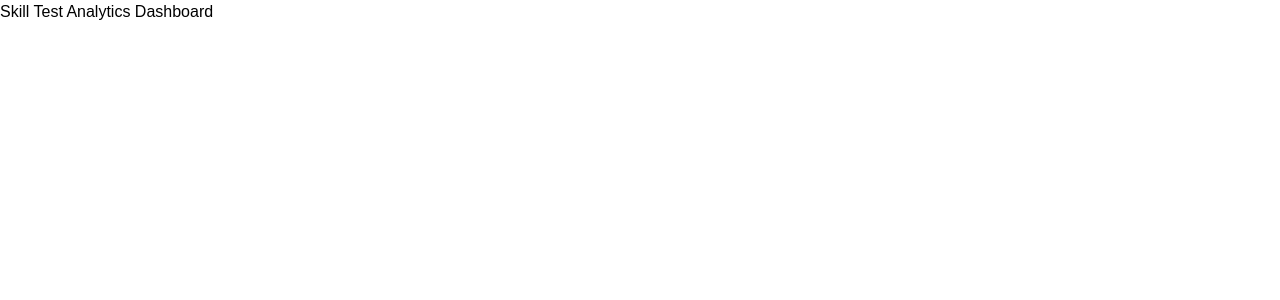
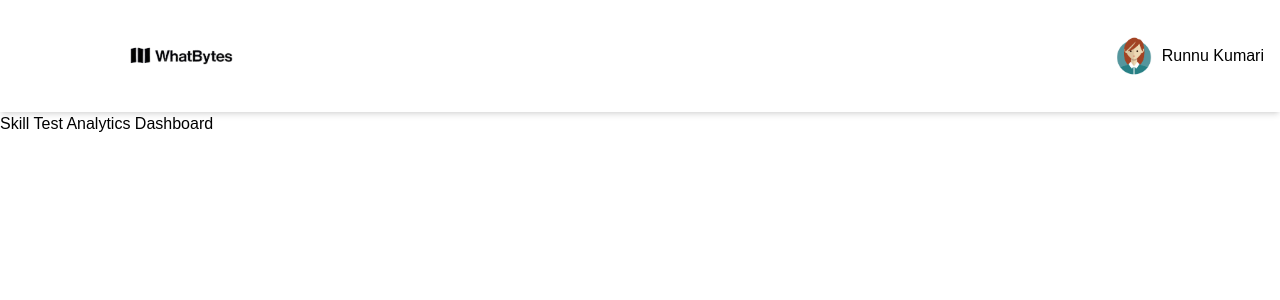
Before and after one commit to Runnu-Kumari28/Next.js-skill-test-analytics-dashboard, a Next.js app in the folder skill-analytics-dashboard/: page / in a window 1280 px wide. Shown: the top 300 px of the page. Built offline with nearby package versions, Linux system fonts and the light colour scheme.

Commit message:
Add Header component with company logo and candidate profile picture

```diff
--- a/skill-analytics-dashboard/src/app/layout.js
+++ b/skill-analytics-dashboard/src/app/layout.js
@@ -1,27 +1,16 @@
-import { Geist, Geist_Mono } from "next/font/google";
-import "./globals.css";
-
-const geistSans = Geist({
-  variable: "--font-geist-sans",
-  subsets: ["latin"],
-});
-
-const geistMono = Geist_Mono({
-  variable: "--font-geist-mono",
-  subsets: ["latin"],
-});
+import Header from '../components/Header';
+import './globals.css';
 
 export const metadata = {
-  title: "Create Next App",
-  description: "Generated by create next app",
+  title: 'Skill Test Analytics Dashboard',
+  description: 'A dashboard to analyze skill test performance',
 };
 
 export default function RootLayout({ children }) {
   return (
     <html lang="en">
-      <body
-        className={`${geistSans.variable} ${geistMono.variable} antialiased`}
-      >
+      <body>
+        <Header />
         {children}
       </body>
     </html>
--- /dev/null
+++ b/skill-analytics-dashboard/src/components/Header.js
@@ -0,0 +1,29 @@
+import Image from 'next/image';
+
+const Header = () => {
+  return (
+    <header className="bg-white shadow-md p-4 flex justify-between items-center">
+      <div className="flex items-center">
+        <Image
+            src="/whatbytes_logo.png"
+            alt="Company Logo"
+            width={320}
+            height={80}
+            className="object-contain"
+         />
+      </div>
+      <div className="flex items-center gap-2">
+        <Image
+          src="/user_profile_pic.png"
+          alt="Candidate Profile"
+          width={40}
+          height={40}
+          className="rounded-full object-cover"
+        />
+        <span className="font-medium">Runnu Kumari</span>
+      </div>
+    </header>
+  );
+};
+
+export default Header;
```
Also changed, not shown: skill-analytics-dashboard/public/user_profile_pic.png (added), skill-analytics-dashboard/public/whatbytes_logo.png (added).
